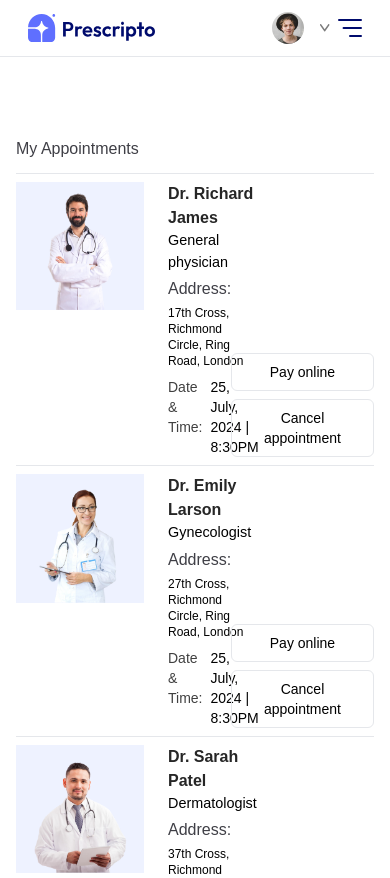
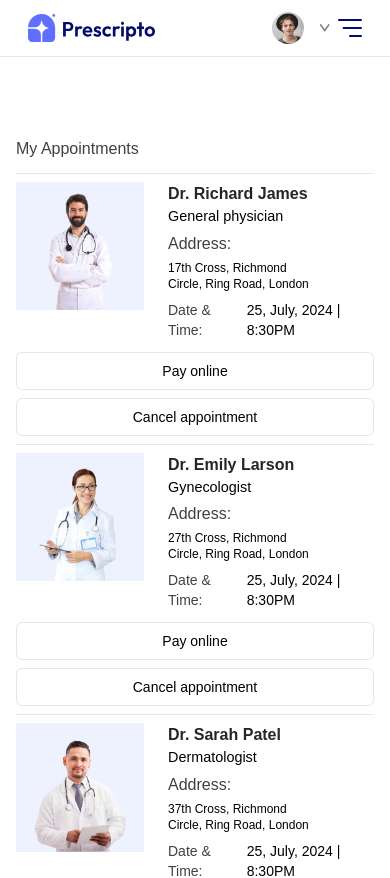
Before and after one commit to Vader4k/prescripto, a React (Vite) app in the folder frontend/: page /my-appointments in a window 390 px wide. Shown: the top 878 px of the page. Built offline with nearby package versions, Linux system fonts and the light colour scheme; a web font is replaced by a local one.

Commit message:
@add/ made fixes in responsiveness

```diff
--- a/frontend/src/pages/MyAppointment.tsx
+++ b/frontend/src/pages/MyAppointment.tsx
@@ -8,7 +8,7 @@ const MyAppointment = () => {
       <h2 className="pb-3 mt-12 font-medium border-b text-zinc-700">My Appointments</h2>
       <div>
         {doctors.slice(0, 3).map((item) => (
-          <div className="flex items-end justify-between py-2 border-b" key={item._id}>
+          <div className="flex flex-col justify-between gap-3 py-2 border-b md:flex-row md:items-end" key={item._id}>
             <div className="flex items-start gap-6">
               <img className="w-32 bg-indigo-50" src={item.image} alt={item.name + "image"} />
               <div>
```
